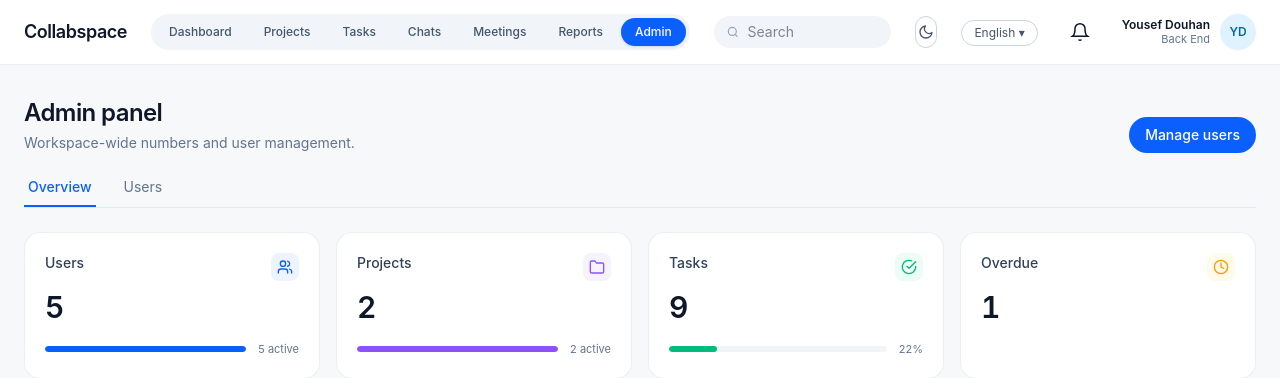
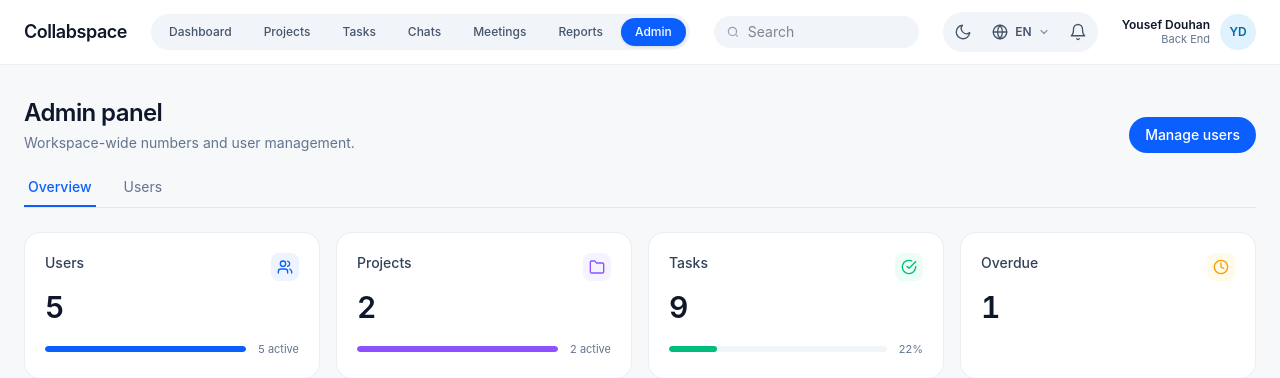
Before and after one commit to Yousef-Douhan/collabspace, a Laravel app: page /admin in a window 1280 px wide. Shown: the top 378 px of the page. Run offline with Laravel 12, Linux system fonts and the light colour scheme; a user stored in the database is signed in; data comes from the database, SQL or seed files in the repository; data that the repository does not hold is empty; style sheets or scripts are compiled from the project's sources.

Commit message:
style: unified header toolbar (theme, language, notifications), responsive header

```diff
--- a/resources/views/components/layouts/app.blade.php
+++ b/resources/views/components/layouts/app.blade.php
@@ -41,7 +41,7 @@
 <body class="min-h-screen bg-canvas font-sans text-ink antialiased">
     {{-- Top bar (Figma: wordmark · pill nav · search · bell · user) --}}
     <header class="sticky top-0 z-30 border-b border-slate-200/70 bg-white print:hidden">
-        <div class="mx-auto flex h-16 max-w-[1360px] items-center gap-6 px-6">
+        <div class="mx-auto flex h-16 max-w-[1360px] items-center gap-3 px-6 xl:gap-6">
             <a href="{{ route('dashboard') }}" class="text-lg font-semibold tracking-tight">Collabspace</a>
 
             <nav class="flex items-center gap-1 rounded-full bg-slate-100 p-1">
@@ -56,7 +56,7 @@
             </nav>
 
             {{-- Search with "Recent Searches" (Figma: Search Bar overlay). History is kept per browser. --}}
-            <form action="{{ route('search') }}" class="relative ms-auto hidden w-64 lg:block"
+            <form action="{{ route('search') }}" class="relative ms-auto hidden w-64 xl:block"
                   x-data="recentSearches" @submit="remember($refs.q.value)" @click.outside="open = false" @keydown.escape="open = false">
                 <div class="flex items-center gap-2 rounded-full bg-slate-100 px-3 py-1.5">
                     <svg class="size-4 text-slate-400" fill="none" stroke="currentColor" stroke-width="2" viewBox="0 0 24 24"><circle cx="11" cy="11" r="7"/><path d="m20 20-3.5-3.5"/></svg>
@@ -79,28 +79,30 @@
 
             {{-- Real-time status: shown only while the Reverb WebSocket is connected --}}
             <span x-data="{ on: false }" x-init="window.onRealtimeState?.((v) => (on = v))" x-cloak x-show="on" x-transition.opacity
-                  class="hidden items-center gap-1.5 whitespace-nowrap rounded-full bg-emerald-50 px-2.5 py-1 text-[11px] font-medium text-emerald-700 lg:inline-flex" title="{{ __('Real-time updates are on') }}">
+                  class="hidden h-8 items-center gap-1.5 whitespace-nowrap rounded-full bg-emerald-50 px-3 text-[11px] font-semibold text-emerald-700 xl:inline-flex" title="{{ __('Real-time updates are on') }}">
                 <span class="relative flex size-2"><span class="absolute inline-flex size-full animate-ping rounded-full bg-emerald-400 opacity-75"></span><span class="relative inline-flex size-2 rounded-full bg-emerald-500"></span></span>
                 {{ __('Live') }}
             </span>
 
-            {{-- Dark / light mode --}}
-            <button type="button" x-data="themeToggle" @click="toggle()" class="inline-flex size-8 items-center justify-center rounded-full border border-slate-300 bg-white text-slate-600 transition hover:border-brand hover:text-brand" title="{{ __('Dark / light mode') }}" aria-label="{{ __('Dark / light mode') }}">
-                <svg class="theme-icon-moon size-4" viewBox="0 0 24 24" fill="none" stroke="currentColor" stroke-width="2" stroke-linecap="round" stroke-linejoin="round" aria-hidden="true"><path d="M21 12.8A9 9 0 1 1 11.2 3a7 7 0 0 0 9.8 9.8z"/></svg>
-                <svg class="theme-icon-sun size-4" viewBox="0 0 24 24" fill="none" stroke="currentColor" stroke-width="2" stroke-linecap="round" stroke-linejoin="round" aria-hidden="true"><circle cx="12" cy="12" r="4"/><path d="M12 2v2M12 20v2M4.9 4.9l1.4 1.4M17.7 17.7l1.4 1.4M2 12h2M20 12h2M4.9 19.1l1.4-1.4M17.7 6.3l1.4-1.4"/></svg>
+            {{-- One toolbar for the header controls: theme · language · notifications --}}
+            @php $languages = ['en' => 'English', 'ar' => 'العربية', 'fr' => 'Français']; @endphp
+            <div class="ms-auto flex shrink-0 items-center gap-0.5 rounded-full bg-slate-100 p-1 xl:ms-0">
+                <button type="button" x-data="themeToggle" @click="toggle()" class="inline-flex size-8 items-center justify-center rounded-full text-slate-600 transition hover:bg-white hover:text-brand hover:shadow-sm" title="{{ __('Dark / light mode') }}" aria-label="{{ __('Dark / light mode') }}">
+                    <svg class="theme-icon-moon size-[18px]" viewBox="0 0 24 24" fill="none" stroke="currentColor" stroke-width="1.8" stroke-linecap="round" stroke-linejoin="round" aria-hidden="true"><path d="M21 12.8A9 9 0 1 1 11.2 3a7 7 0 0 0 9.8 9.8z"/></svg>
+                    <svg class="theme-icon-sun size-[18px]" viewBox="0 0 24 24" fill="none" stroke="currentColor" stroke-width="1.8" stroke-linecap="round" stroke-linejoin="round" aria-hidden="true"><circle cx="12" cy="12" r="4"/><path d="M12 2v2M12 20v2M4.9 4.9l1.4 1.4M17.7 17.7l1.4 1.4M2 12h2M20 12h2M4.9 19.1l1.4-1.4M17.7 6.3l1.4-1.4"/></svg>
                 </button>
 
-            {{-- Language menu (Figma: Language overlay) --}}
-            @php $languages = ['en' => 'English', 'ar' => 'العربية', 'fr' => 'Français']; @endphp
                 <div x-data="{ open: false }" class="relative" @click.outside="open = false">
-                <button type="button" @click="open = !open" class="whitespace-nowrap rounded-full border border-slate-300 bg-white px-3 py-1 text-xs text-slate-600 hover:border-brand hover:text-brand">
-                    {{ $languages[app()->getLocale()] ?? 'English' }} ▾
+                    <button type="button" @click="open = !open" class="inline-flex h-8 items-center gap-1.5 rounded-full px-2.5 text-xs font-semibold text-slate-600 transition hover:bg-white hover:text-brand hover:shadow-sm" title="{{ __('Language') }}" aria-label="{{ __('Language') }}">
+                        <svg class="size-[18px]" viewBox="0 0 24 24" fill="none" stroke="currentColor" stroke-width="1.8" stroke-linecap="round" stroke-linejoin="round" aria-hidden="true"><circle cx="12" cy="12" r="9"/><path d="M3 12h18M12 3a14 14 0 0 1 0 18M12 3a14 14 0 0 0 0 18"/></svg>
+                        {{ strtoupper(app()->getLocale()) }}
+                        <svg class="size-3 opacity-60" viewBox="0 0 24 24" fill="none" stroke="currentColor" stroke-width="2.5" stroke-linecap="round" stroke-linejoin="round" aria-hidden="true"><path d="m6 9 6 6 6-6"/></svg>
                     </button>
                     <div x-cloak x-show="open" x-transition.opacity class="absolute end-0 z-40 mt-2 w-40 rounded-2xl border border-slate-100 bg-white p-2 shadow-lg">
                         @foreach ($languages as $code => $name)
                             <form method="POST" action="{{ route('locale.switch') }}">
                                 @csrf
-                            <button type="submit" name="locale" value="{{ $code }}" class="flex w-full items-center justify-between rounded-lg px-3 py-2 text-start text-sm hover:bg-slate-50">
+                                <button type="submit" name="locale" value="{{ $code }}" @class(['flex w-full items-center justify-between rounded-lg px-3 py-2 text-start text-sm hover:bg-slate-50', 'font-semibold text-brand' => app()->getLocale() === $code])>
                                     {{ $name }} @if (app()->getLocale() === $code)<x-icon name="check-circle" class="text-emerald-500" />@endif
                                 </button>
                             </form>
@@ -108,12 +110,12 @@
                     </div>
                 </div>
 
-            {{-- Notifications dropdown --}}
+                {{-- Notifications --}}
                 <div x-data="{ open: false }" class="relative">
-                <button @click="open = !open" class="relative rounded-full p-2 hover:bg-slate-100" aria-label="Notifications">
-                    <svg @class(["size-5", "bell-ring" => $unread]) fill="none" stroke="currentColor" stroke-width="1.8" viewBox="0 0 24 24"><path d="M6 8a6 6 0 1 1 12 0c0 7 3 9 3 9H3s3-2 3-9"/><path d="M10.3 21a1.94 1.94 0 0 0 3.4 0"/></svg>
+                    <button type="button" @click="open = !open" class="relative inline-flex size-8 items-center justify-center rounded-full text-slate-600 transition hover:bg-white hover:text-brand hover:shadow-sm" title="{{ __('Notifications') }}" aria-label="{{ __('Notifications') }}">
+                        <svg @class(["size-[18px]", "bell-ring" => $unread]) fill="none" stroke="currentColor" stroke-width="1.8" stroke-linecap="round" stroke-linejoin="round" viewBox="0 0 24 24" aria-hidden="true"><path d="M6 8a6 6 0 1 1 12 0c0 7 3 9 3 9H3s3-2 3-9"/><path d="M10.3 21a1.94 1.94 0 0 0 3.4 0"/></svg>
                         @if ($unread)
-                        <span class="absolute end-1 top-1 flex size-2"><span class="absolute inline-flex size-full animate-ping rounded-full bg-rose-400 opacity-75"></span><span class="relative inline-flex size-2 rounded-full bg-rose-500"></span></span>
+                            <span class="absolute end-1.5 top-1.5 flex size-2"><span class="absolute inline-flex size-full animate-ping rounded-full bg-rose-400 opacity-75"></span><span class="relative inline-flex size-2 rounded-full bg-rose-500"></span></span>
                         @endif
                     </button>
                     <div x-cloak x-show="open" @click.outside="open = false" x-transition.origin.top
@@ -138,11 +140,12 @@
                         <a href="{{ route('notifications.index') }}" class="block px-4 py-2.5 text-center text-xs font-medium text-brand hover:bg-slate-50">{{ __('View all') }}</a>
                     </div>
                 </div>
+            </div>
 
             {{-- User menu --}}
             <div x-data="{ open: false }" class="relative">
                 <button @click="open = !open" class="flex items-center gap-2.5 text-start">
-                    <span class="hidden whitespace-nowrap text-end leading-tight lg:block">
+                    <span class="hidden whitespace-nowrap text-end leading-tight xl:block">
                         <span class="block text-xs font-semibold">{{ $user->name }}</span>
                         <span class="block text-[11px] text-slate-500">{{ $user->track?->label() }}</span>
                     </span>
```
Also changed, not shown: resources/views/components/layouts/guest.blade.php (+14 -8 lines). Lines whose indentation alone changed are shown as unchanged.
